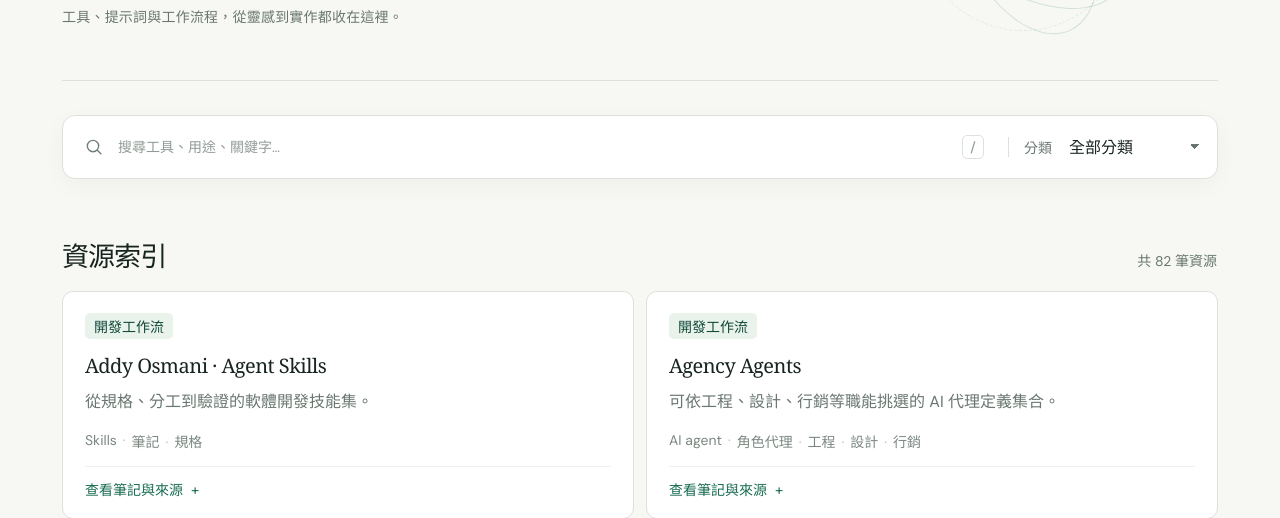
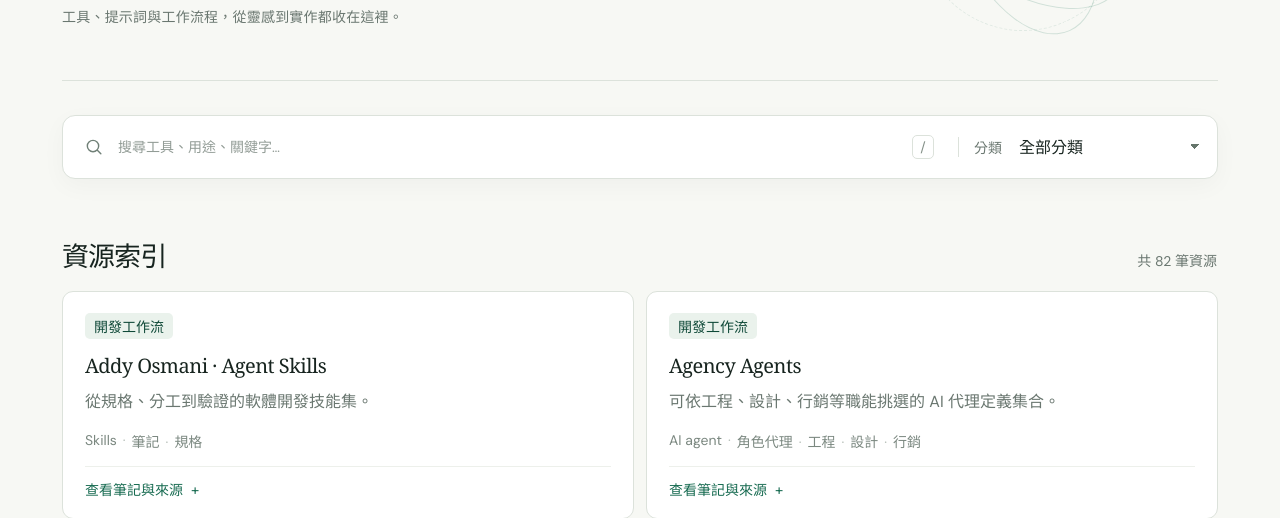
Before and after one commit to harry-wann/harry-ai-tools, a plain HTML site: page docs/index.html in a window 1280 px wide. Shown: the part 304-822 px from the top of the page. Drawn offline with Linux system fonts and the light colour scheme.

Commit message:
讓桌面分類選單完整顯示中文名稱

```diff
--- a/docs/style.css
+++ b/docs/style.css
@@ -64,7 +64,7 @@ h1 span { color: var(--green); }
 .search-box:focus-within { outline: 2px solid rgba(23, 107, 81, .2); outline-offset: 3px; border-radius: 5px; }
 kbd { min-width: 22px; padding: 2px 6px; border: 1px solid var(--line); border-radius: 5px; color: #859189; text-align: center; font-family: inherit; font-size: .875rem; }
 .filter-label { padding-left: 15px; border-left: 1px solid var(--line); color: var(--muted); font-size: .875rem; }
-.search-panel select { width: 142px; height: 42px; padding: 0 32px 0 4px; border: 0; outline: 0; appearance: none; background-color: transparent; background-image: linear-gradient(45deg, transparent 50%, #65756b 50%), linear-gradient(135deg, #65756b 50%, transparent 50%); background-position: calc(100% - 12px) 18px, calc(100% - 7px) 18px; background-size: 5px 5px, 5px 5px; background-repeat: no-repeat; color: var(--ink); font-size: 1rem; cursor: pointer; }
+.search-panel select { width: 12rem; height: 42px; padding: 0 32px 0 4px; border: 0; outline: 0; appearance: none; background-color: transparent; background-image: linear-gradient(45deg, transparent 50%, #65756b 50%), linear-gradient(135deg, #65756b 50%, transparent 50%); background-position: calc(100% - 12px) 18px, calc(100% - 7px) 18px; background-size: 5px 5px, 5px 5px; background-repeat: no-repeat; color: var(--ink); font-size: 1rem; cursor: pointer; }
 .search-panel select:focus-visible, button:focus-visible, a:focus-visible { outline: 2px solid var(--green); outline-offset: 3px; }
 
 .results-heading { display: flex; align-items: end; justify-content: space-between; margin: 49px 0 17px; }
```
